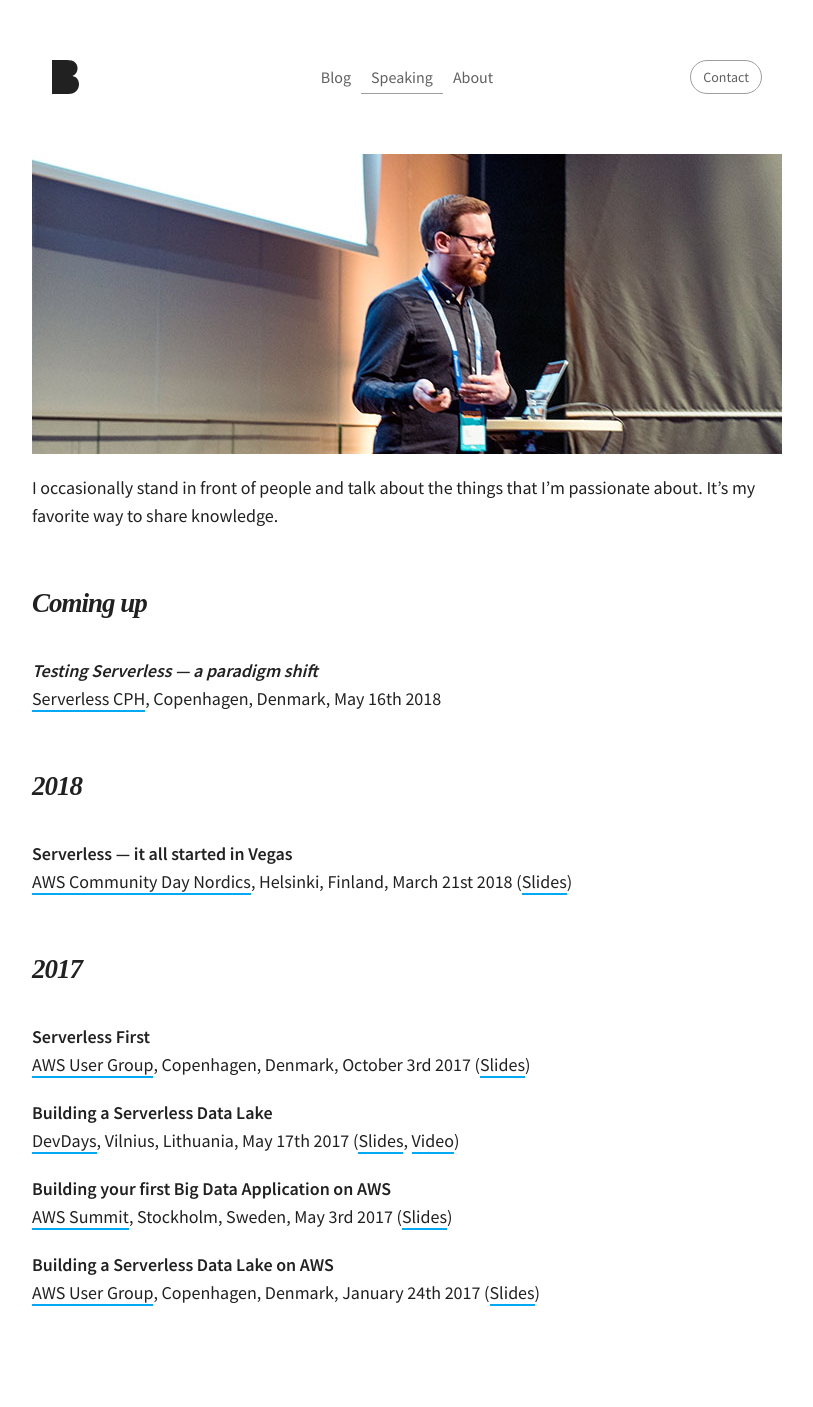
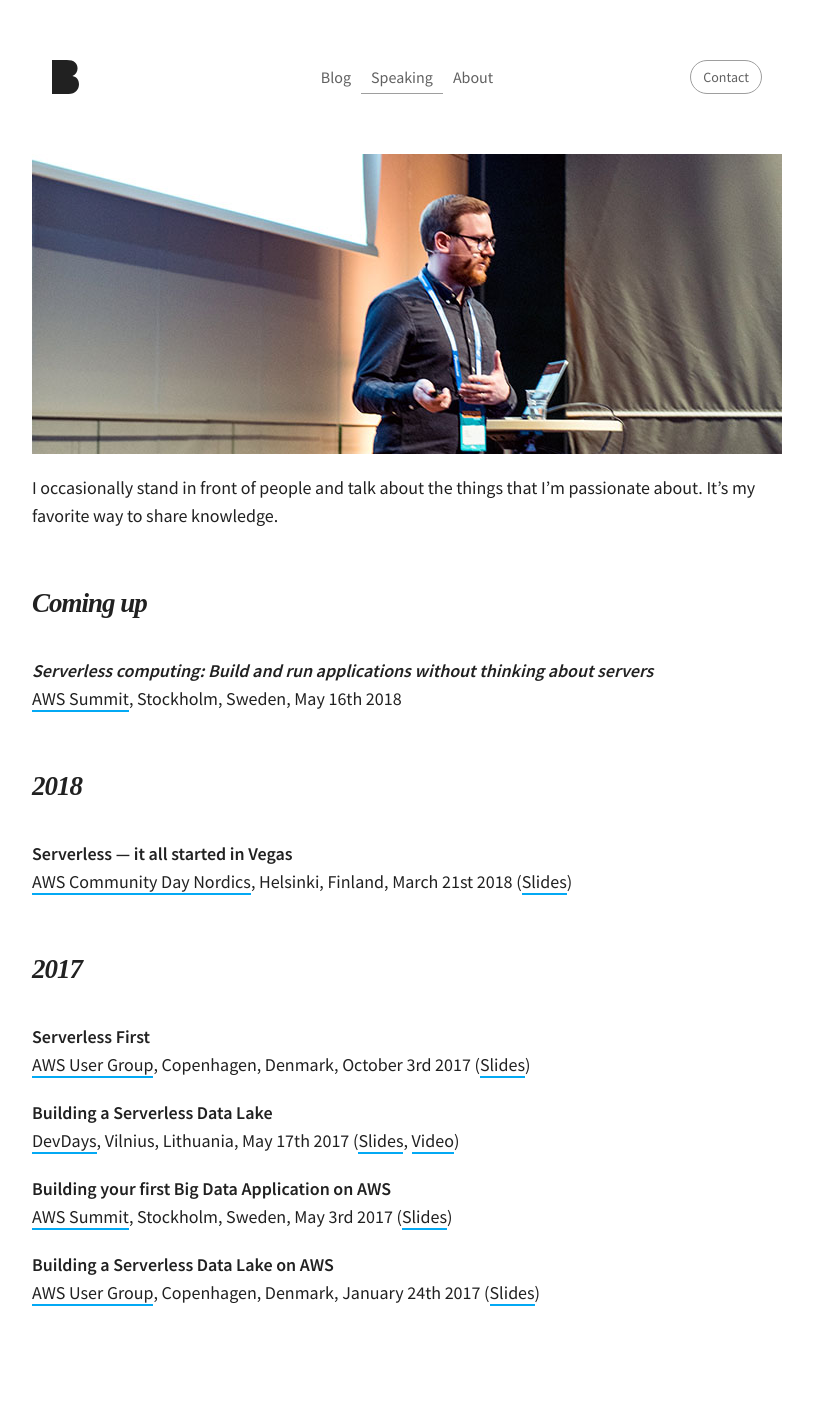
Before and after one commit to martinbuberl/martinbuberl.github.io, a Jekyll site: the page built from speaking.md, in a window 1280 px wide. Shown: the whole page, without its empty margins (233-1046 px from the left). Built offline with Jekyll 4.4.1, drawn with Linux system fonts in a browser that asks for light colours; nearby versions of some CDN libraries; some web fonts are replaced.

Commit message:
Change in plans

```diff
--- a/speaking.md
+++ b/speaking.md
@@ -11,8 +11,8 @@ I occasionally stand in front of people and talk about the things that I'm passi
 
 <h2 id="coming-up" class="has-permalink">Coming up<a class="permalink" title="Permalink" href="#coming-up">#</a></h2>
 
-***Testing Serverless — a paradigm shift***<br/>
-[Serverless CPH](https://serverlesscph.dk/), Copenhagen, Denmark, May 16th 2018
+***Serverless computing: Build and run applications without thinking about servers***<br/>
+[AWS Summit](https://aws.amazon.com/summits/Stockholm-2018/), Stockholm, Sweden, May 16th 2018
 
 <h2 id="2018" class="has-permalink">2018<a class="permalink" title="Permalink" href="#2018">#</a></h2>
 
```
